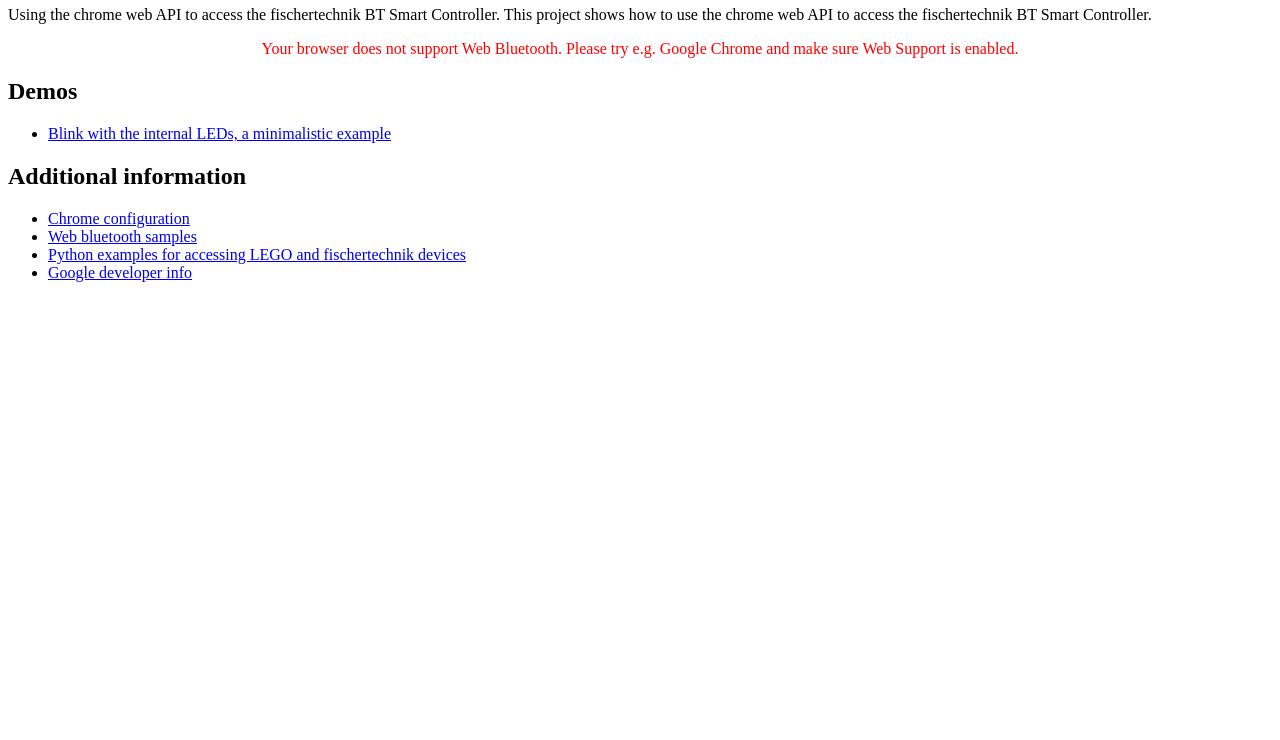
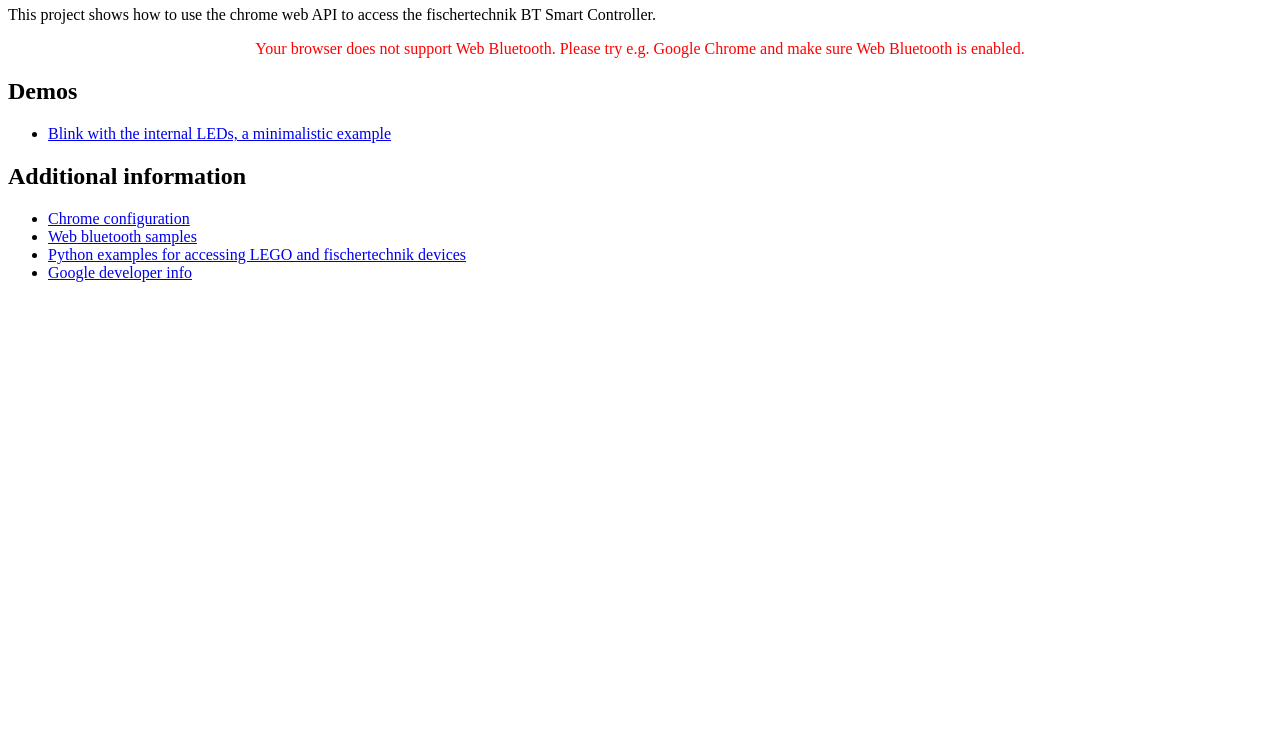
Before and after one commit to harbaum/WebBTSmart, a plain HTML site: page index.html in a window 1280 px wide. Shown: the part 60-800 px from the top of the page. Drawn offline with Linux system fonts and the light colour scheme.

Commit message:
Small cleanups

```diff
--- a/index.html
+++ b/index.html
@@ -4,9 +4,6 @@
   </head>
   <body>
     <h1>WebBTSmart</h1>
-
-    Using the chrome web API to access the fischertechnik BT Smart
-    Controller.
 
     This project shows how to use the chrome web API to access the
     fischertechnik BT Smart Controller.
@@ -31,7 +28,10 @@
     msg = document.getElementById("message");
 
     if(navigator.bluetooth === undefined) {
-      msg.innerHTML = "<p><center><font color=\"red\">Your browser does not support Web Bluetooth. Please try e.g. Google Chrome and make sure Web Support is enabled.</font></center></p>";
+      msg.innerHTML = "<p><center><font color=\"red\">"+
+	  "Your browser does not support Web Bluetooth. "+
+	  "Please try e.g. Google Chrome and make sure "+
+	  "Web Bluetooth is enabled.</font></center></p>";
     } else {
       msg.innerHTML = "<p><center><font color=\"green\">Your browser supports Web Bluetooth.</font></center></p>";
     }
```
Also changed, not shown: blink.html (+6 -2 lines).
